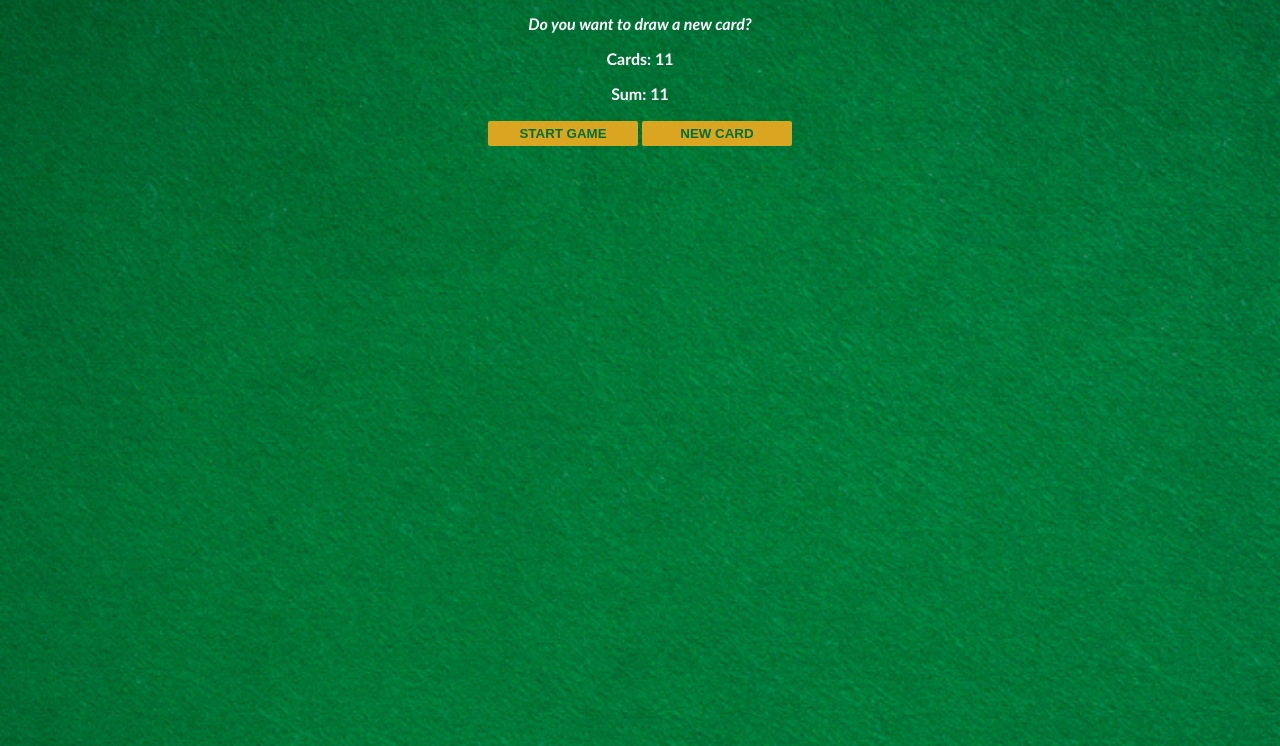
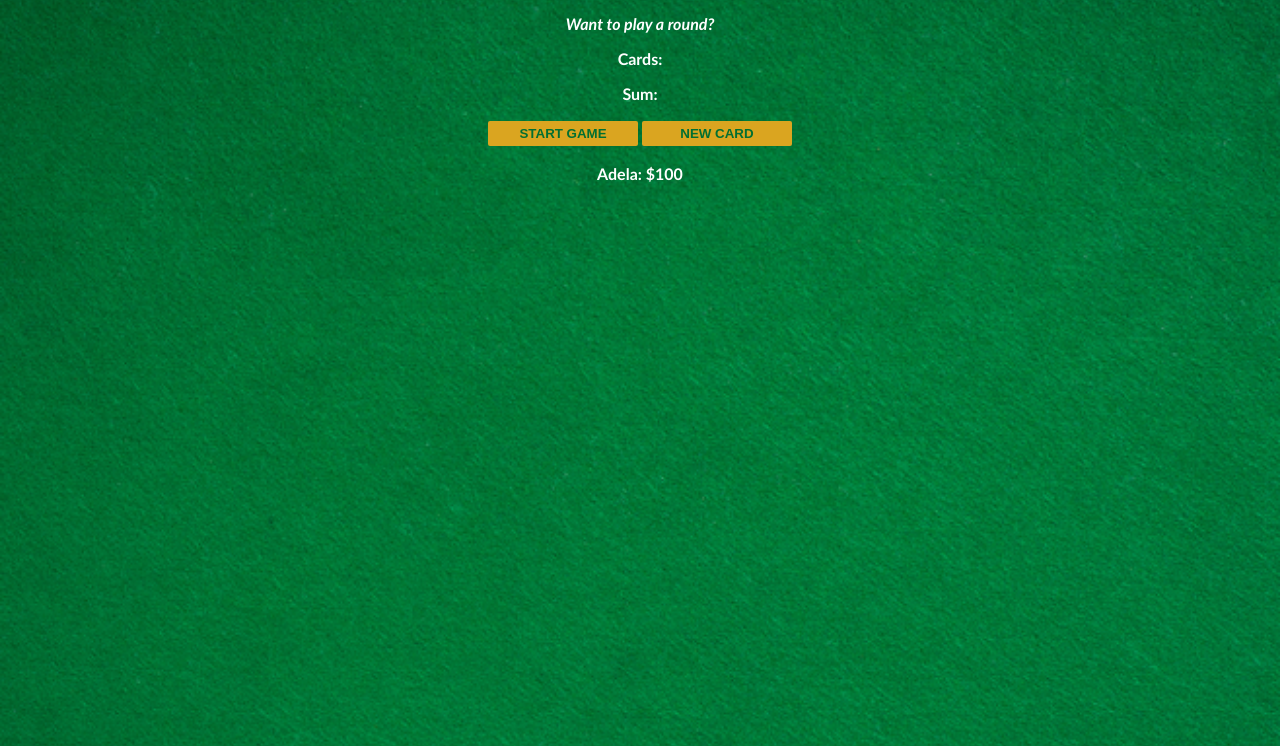
Before and after one commit to adela320/Blackjack-Game, a plain HTML site: page index.html in a window 1280 px wide. Both pictures are taken after a click on the button "NEW CARD". Shown: the part 54-800 px from the top of the page. Drawn offline with Linux system fonts and the light colour scheme.

Commit message:
added player name and chips; fixed new card button logic

```diff
--- a/index.html
+++ b/index.html
@@ -9,6 +9,7 @@
         <p id="sum-el">Sum:</p>
         <button onclick="startGame()">START GAME</button>
         <button onclick="newCard()">NEW CARD</button>
+        <p id="player-el"></p>
         <script src="index.js"></script>
     </body>
 </html>
--- a/index.js
+++ b/index.js
@@ -1,4 +1,7 @@
-
+let player = {
+    name : "Adela",
+    chips : 100
+}
 let cards = [];
 let sum = 0;
 let hasBlackJack = false;
@@ -7,6 +10,8 @@
 let messageEl = document.getElementById("message-el");
 let sumEl = document.getElementById("sum-el");
 let cardsEl = document.getElementById("cards-el");
+let playerEl = document.getElementById("player-el");
+playerEl.textContent = player.name + ": $" + player.chips;
 
 function getRandomCard()
 {
@@ -59,8 +64,11 @@
 
 function newCard()
 {
-    let card =  getRandomCard();
-    cards.push(card);
-    sum += card;
-    renderGame();
+    if(isAlive === true && hasBlackJack === false)
+    {
+        let card =  getRandomCard();
+        cards.push(card);
+        sum += card;
+        renderGame();
+    }
 }
```
